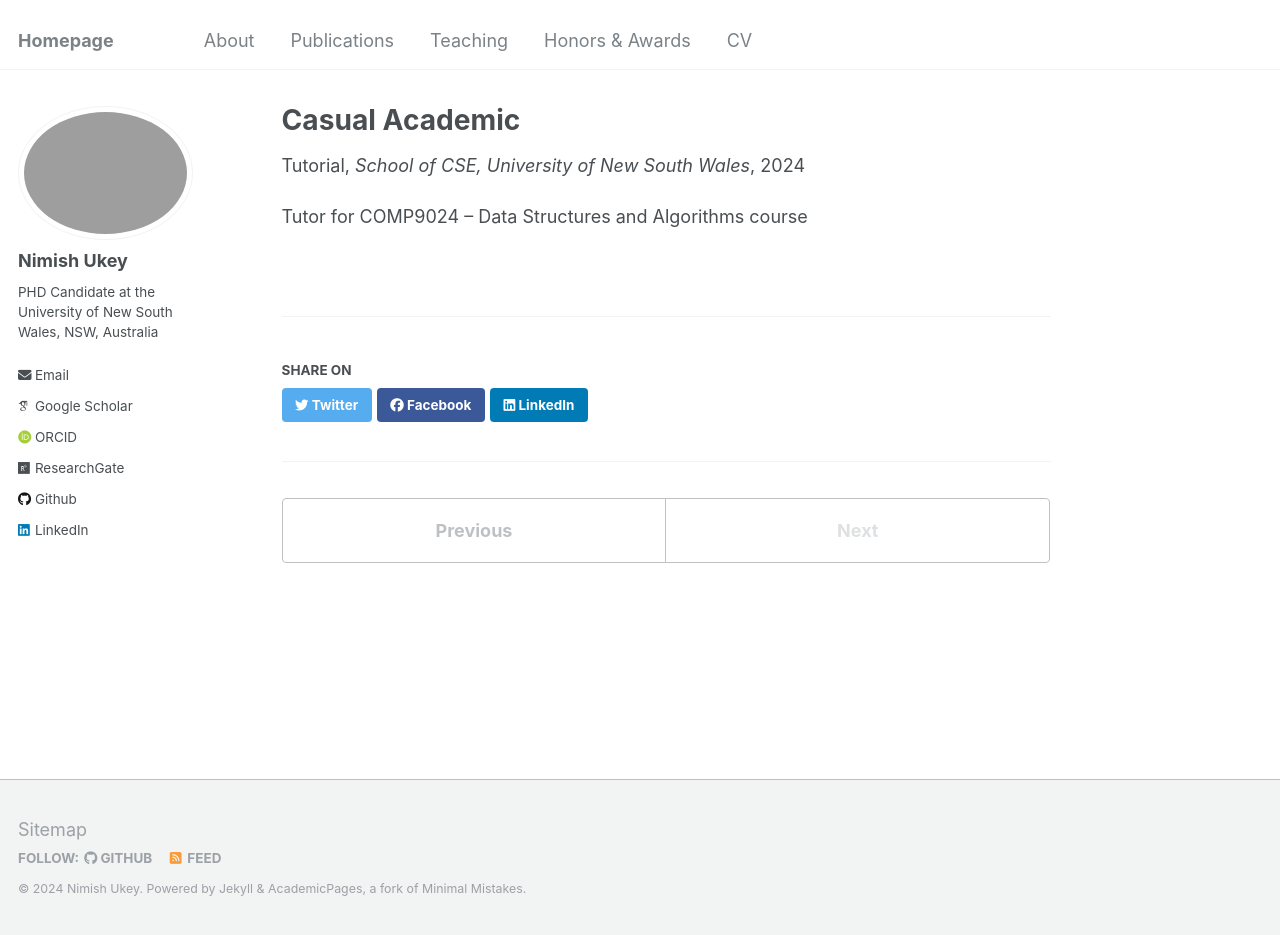
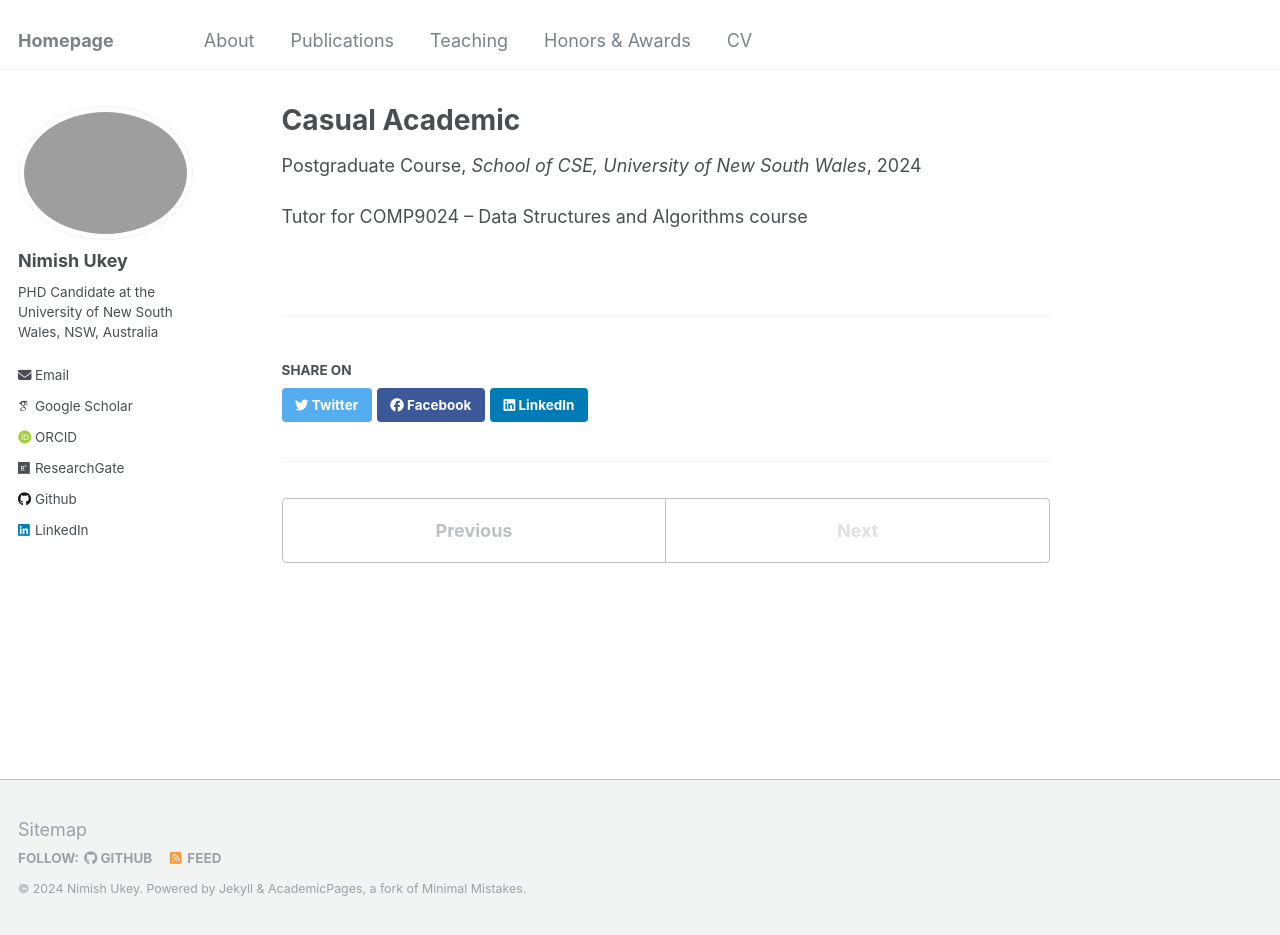
Before and after one commit to nimishukey/nimishukey.github.io, a Jekyll site: the page built from _teaching/2015-spring-teaching-2.md, in a window 1280 px wide and 935 px high. Built offline with Jekyll 4.4.1, drawn with Linux system fonts in a browser that asks for light colours; some web fonts are replaced.

Commit message:
Update 2015-spring-teaching-2.md

```diff
--- a/_teaching/2015-spring-teaching-2.md
+++ b/_teaching/2015-spring-teaching-2.md
@@ -1,7 +1,7 @@
 ---
 title: "Casual Academic"
 collection: teaching
-type: "Tutorial"
+type: "Postgraduate Course"
 permalink: /teaching/COMP9024
 venue: "School of CSE, University of New South Wales"
 date: 2024-02-19
```
